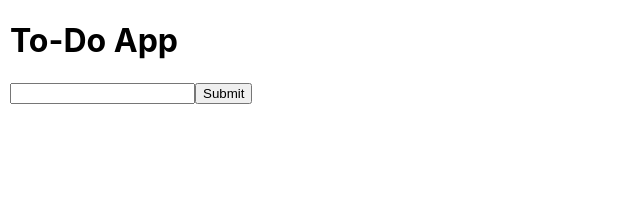
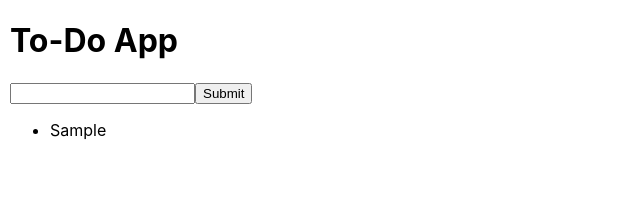
Before and after one commit to benmaudslay/m24-to-do-app-demo, a React (Create React App) app: page / in a window 1280 px wide. Both pictures are taken after typing "Sample" into the empty fields and a click on the button "Submit". Shown: the top 210 px of the page, without its empty margins (0-640 px from the left). Built offline with nearby package versions, Linux system fonts and the light colour scheme.

Commit message:
MVP completed

```diff
--- a/src/App.jsx
+++ b/src/App.jsx
@@ -1,22 +1,24 @@
 import "./App.css";
-import React, { useState } from "react";
+import React, { useState, useEffect } from "react";
 
 import Form from "./components/Form.jsx";
 
 const App = () => {
-  const handleForm = (banana) => {
-    console.log(banana);
+  const [todoItems, setTodoItems] = useState([]);
+
+  const handleForm = (userInput) => {
+    setTodoItems([...todoItems, userInput]);
   };
 
   return (
     <div>
       <h1>To-Do App</h1>
       <Form handleForm={handleForm} />
-      {/* <ul>
-        <li>item 1</li>
-        <li>item 2</li>
-        <li>item 3</li>
-      </ul> */}
+      <ul>
+        {todoItems.map((item, index) => {
+          return <li key={index}>{item}</li>;
+        })}
+      </ul>
     </div>
   );
 };
```
